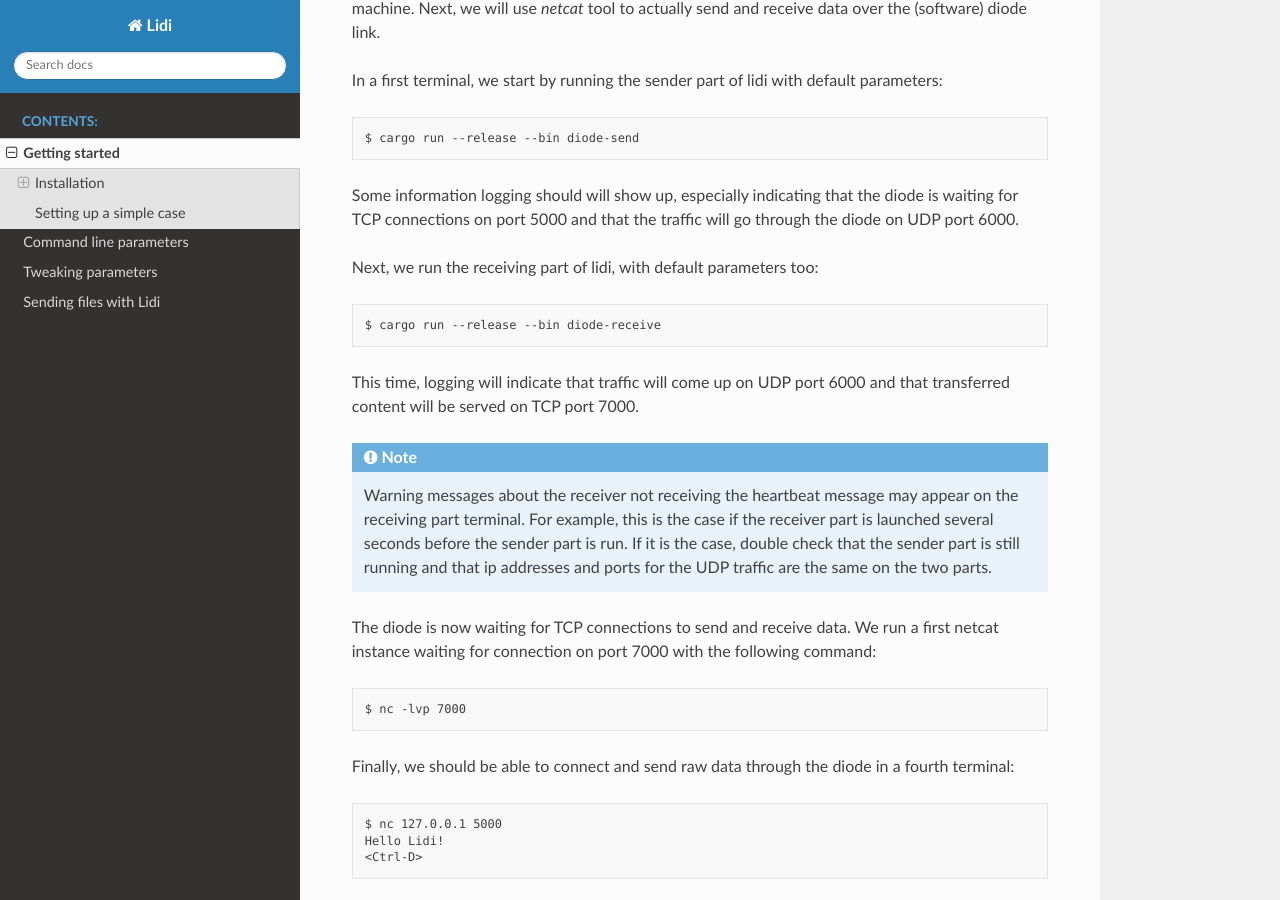
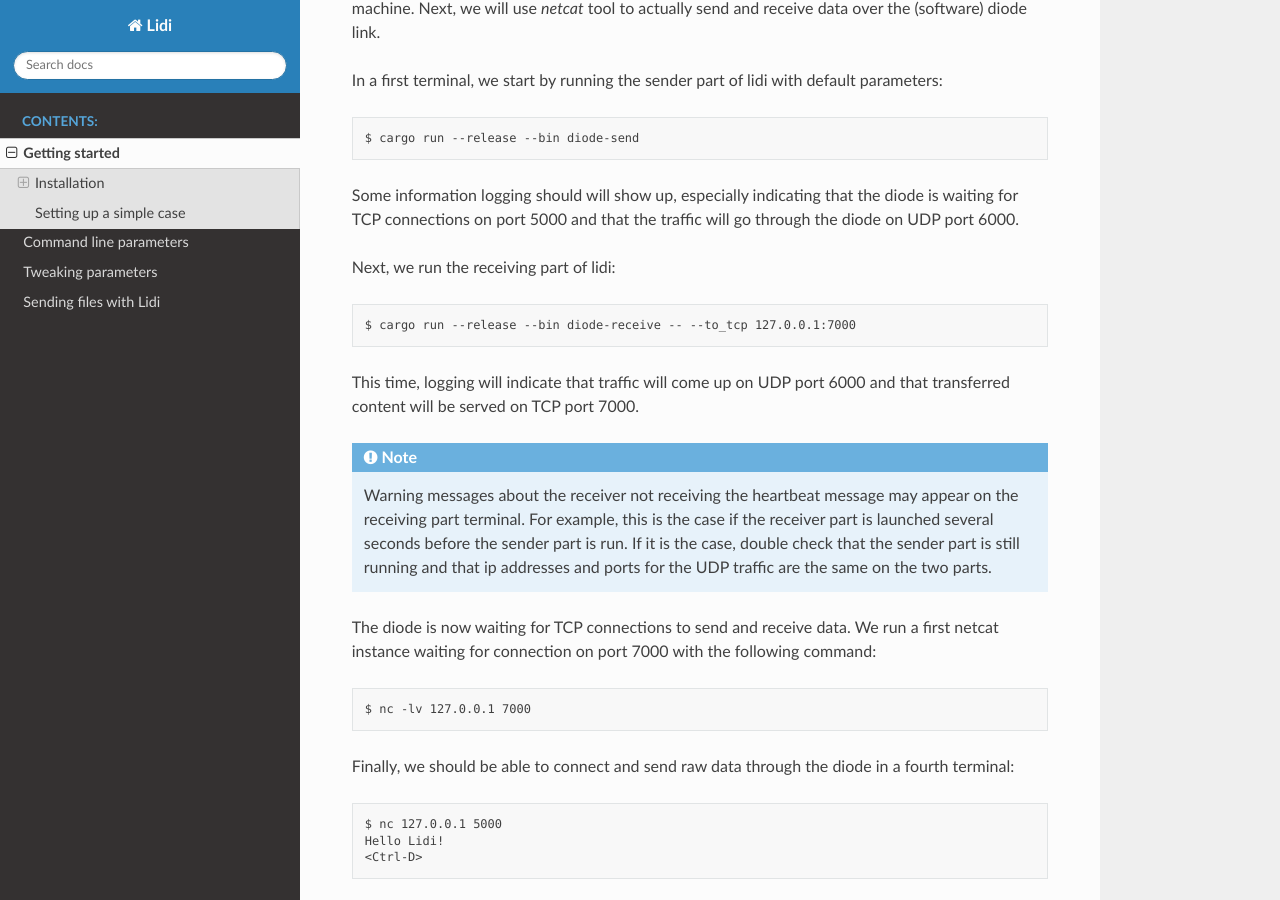
Before and after one commit to ANSSI-FR/lidi, a Sphinx documentation site: the page built from doc/gstarted.rst, in a window 1280 px wide and 900 px high, scrolled down 866 px. Built offline with Sphinx 7.4.7 and the Read the Docs theme 2.0.0, drawn with Linux system fonts in a browser that asks for light colours.

Commit message:
Fix user documentation
	To start diode-receive, the user must supply either
	--to_tcp <ip:port> or --to_unix <path> argument.

```diff
--- a/doc/gstarted.rst
+++ b/doc/gstarted.rst
@@ -47,11 +47,11 @@ In a first terminal, we start by running the sender part of lidi with default pa
 
 Some information logging should will show up, especially indicating that the diode is waiting for TCP connections on port 5000 and that the traffic will go through the diode on UDP port 6000.
 
-Next, we run the receiving part of lidi, with default parameters too:
+Next, we run the receiving part of lidi:
 
 .. code-block::
 
-   $ cargo run --release --bin diode-receive
+   $ cargo run --release --bin diode-receive -- --to_tcp 127.0.0.1:7000
 
 This time, logging will indicate that traffic will come up on UDP port 6000 and that transferred content will be served on TCP port 7000.
 
@@ -64,7 +64,7 @@ We run a first netcat instance waiting for connection on port 7000 with the foll
 
 .. code-block::
 
-   $ nc -lvp 7000
+   $ nc -lv 127.0.0.1 7000
 
 Finally, we should be able to connect and send raw data through the diode in a fourth terminal:
 
--- a/doc/parameters.rst
+++ b/doc/parameters.rst
@@ -45,8 +45,6 @@ On the diode-receive side, data will be sent to TCP connected clients. To specif
 .. code-block::
 
    --to_tcp <ip:port>
-
-Default value is 127.0.0.1:7000.
 
 Unix data source
 """"""""""""""""
```
